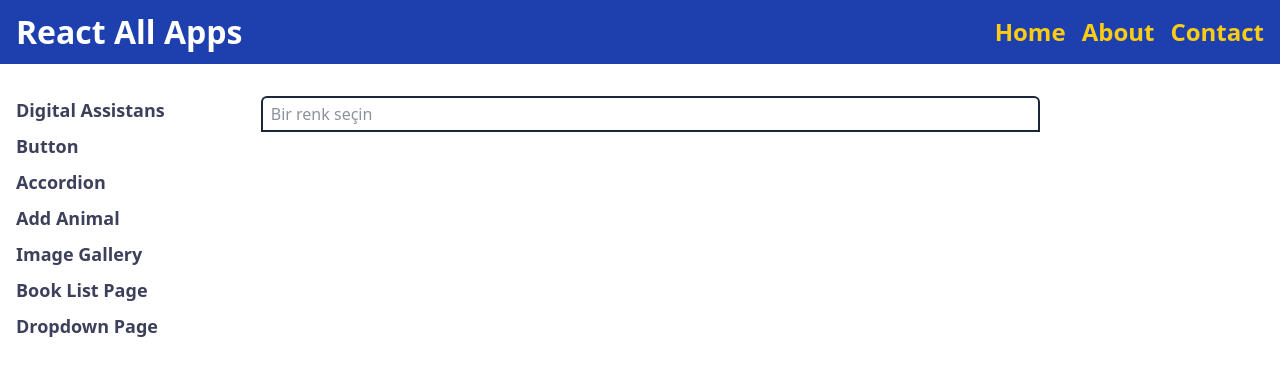
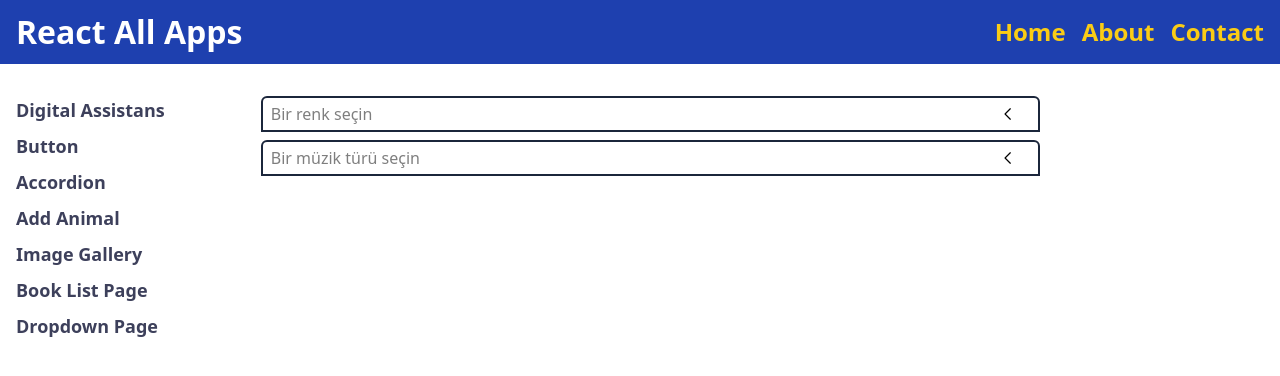
Before and after one commit to sedat355/react-all-apps, a React (Vite) app: page /dropdown in a window 1280 px wide. Shown: the top 376 px of the page. Built offline with nearby package versions, Linux system fonts and the light colour scheme.

Commit message:
Reuseable Dropdown blş. çalışıyor

```diff
--- /dev/null
+++ b/src/pages/dropdown/Dropdown.jsx
@@ -0,0 +1,65 @@
+import { useEffect, useState } from "react"
+import Button from "../../components/Button"
+import Panel from "./Panel"
+import { GoChevronDown } from "react-icons/go"
+import { GoChevronLeft } from "react-icons/go"
+
+const Dropdown = ({options, title, listType}) => {
+  const [ isOpenPanel, setIsOpenPanel] = useState(false)
+  const [ selectedOption, setSelectedOption ] = useState(null)
+
+  const possibleColors = ["bg-red-500", "bg-blue-500", "bg-green-500", "bg-yellow-500", "bg-purple-500", "bg-orange-500"];
+
+  const handleClick = () => {
+    setIsOpenPanel(!isOpenPanel)
+  }
+
+  const handleClickOption = (option) => {
+    setIsOpenPanel(false)
+    setSelectedOption(option)
+  }
+
+  // useEffect(() => {
+  //   const close = () => {
+  //     setIsOpenPanel(false)
+  //   }
+  //   document.body.addEventListener('click', close)
+
+  //   return () => document.body.removeEventListener('click', close);
+
+  // },[])
+
+  return (
+  <section className="w-full">
+      <div
+        onClick={handleClick}
+        className={`bg-${selectedOption?.value}-500 relative border-2 border-black-one px-2 py-1 rounded-t-md cursor-pointer flex items-center`}
+      >
+        <span className={selectedOption ? `opacity-100` : `opacity-50`}
+        >
+        {/* <span className={selectedOption && listType === "colors" ? `opacity-100 text-white` : `opacity-50 text-black-one`}
+        > */}
+          {selectedOption?.title || title}
+        </span>
+
+        <Button
+          btntype="outline"
+          className={`absolute bg-transparent right-1 text-xl`}
+          // style={{color: selectedOption && listType === "colors" ? "white" : "black"}}
+        >
+          {isOpenPanel ? <GoChevronDown /> : <GoChevronLeft />}
+        </Button>
+      </div>
+
+      <Panel
+        handleClickOption={handleClickOption}
+        options={options}
+        isOpenPanel={isOpenPanel}
+        setIsOpenPanel={setIsOpenPanel}
+      />
+    </section>
+
+  )
+}
+
+export default Dropdown
--- a/src/pages/dropdown/DropdownPage.jsx
+++ b/src/pages/dropdown/DropdownPage.jsx
@@ -1,18 +1,8 @@
-import { useState } from "react"
-import Button from "../../components/Button"
-import Panel from "./Panel"
-import { GoChevronDown } from "react-icons/go"
-import { GoChevronLeft } from "react-icons/go"
+import Dropdown from "./Dropdown"
 
 const DropdownPage = () => {
-  const [ isOpenPanel, setIsOpenPanel] = useState(false)
-  const [ selectedOption, setSelectedOption ] = useState(null)
-  const [ title, setTitle ] = useState('Bir renk seçin')
 
-  const possibleColors = ["bg-red-500", "bg-blue-500", "bg-green-500", "bg-yellow-500", "bg-purple-500", "bg-orange-500"];
-
-
-  const options = [
+  const colors = [
     { title: "Red", value: "red" },
     { title: "Blue", value: "blue" },
     { title: "Green", value: "green" },
@@ -21,41 +11,17 @@ const DropdownPage = () => {
     { title: "Orange", value: "orange" },
   ]
 
-  const handleClick = () => {
-    setIsOpenPanel(!isOpenPanel)
-  }
-
-  const handleClickOption = (option) => {
-    setIsOpenPanel(false)
-    setSelectedOption(option)
-    setTitle(option.title)
-  }
+  const musics = [
+    {title: "Rock", value: "rock"},
+    {title: "Jazz", value: "jazz"},
+    {title: "Pop", value: "pop"},
+  ]
 
   return (
-    <section className="w-full">
-      <div
-        onClick={handleClick}
-        className={`bg-${selectedOption?.value}-500 relative border-2 border-black-one px-2 py-1 rounded-t-md cursor-pointer flex items-center`}
-      >
-        <span className={title !== 'Bir renk seçin' ? `opacity-100 text-white` : `opacity-50 text-black-one`}>
-          {title}
-        </span>
-
-        <Button
-          btntype="outline"
-          className="absolute bg-transparent text-white right-1 text-xl"
-        >
-          {isOpenPanel ? <GoChevronDown /> : <GoChevronLeft />}
-        </Button>
-      </div>
-
-      <Panel
-        handleClickOption={handleClickOption}
-        options={options}
-        isOpenPanel={isOpenPanel}
-        setIsOpenPanel={setIsOpenPanel}
-      />
-    </section>
+    <div className="flex flex-col gap-y-2 w-full">
+      <Dropdown options={colors} title="Bir renk seçin" listType="colors"/>
+      <Dropdown options={musics} title="Bir müzik türü seçin" listType="musics"/>
+    </div>
   )
 }
 
```
Also changed, not shown: src/pages/dropdown/Panel.jsx (+5 -4 lines).
